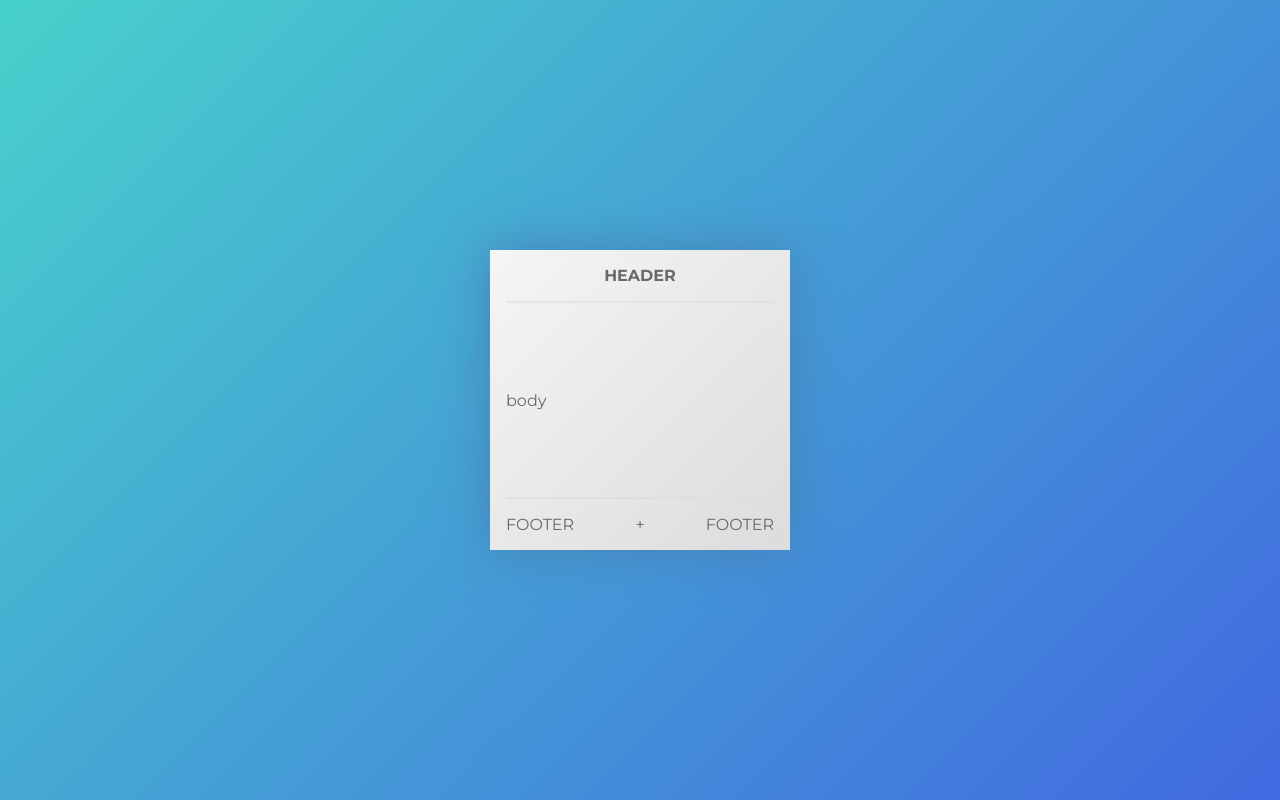
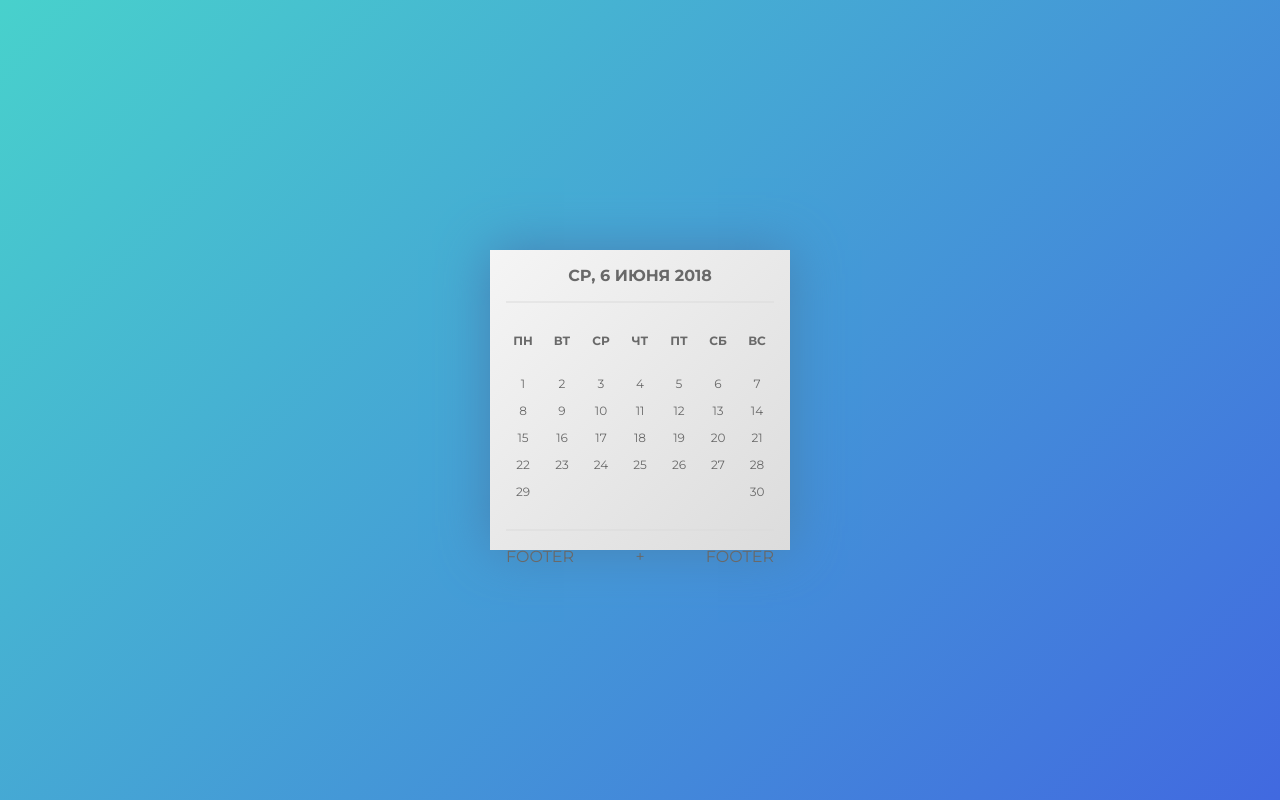
Before and after one commit to tsunecko/calendar, a plain HTML site: page index.html in a window 1280 px wide. Drawn offline with Linux system fonts and the light colour scheme.

Commit message:
generate months days

```diff
--- a/index.html
+++ b/index.html
@@ -6,7 +6,7 @@
     <meta http-equiv="X-UA-Compatible" content="ie=edge">
     <link rel="stylesheet" href="style.css">
     <link href="https://fonts.googleapis.com/css?family=Montserrat:400,700" rel="stylesheet">
-    <!-- <script src="script.js"></script> -->
+    <script src="script.js"></script>
     <!-- <title>calendar</title> -->
 </head>
 <body>
@@ -14,12 +14,12 @@
     <div class="calendar">
 
         <div class="calendar__header">
-            <div class="calendar__header_text">header</div>
+            <div class="calendar__header_text" id="header-text"></div>
             <div class="calendar__header_line"></div>
         </div>
 
-        <div class="calendar__body">
-            body
+        <div class="calendar__body" id="calendar-body">
+            <div class="calendar__body_weekday week" id="week-days"></div>
         </div>
 
         <div class="calendar__footer">
--- a/script.js
+++ b/script.js
@@ -1,11 +1,85 @@
 document.addEventListener("DOMContentLoaded", function(event) {
     "use strict";
+
+    /******************* create header date **********************/
 
     let headerDate = () => {
         let thisDate = new Date();
 
+        let arrayWeek = ['вс', 'пн', 'вт', 'ср', 'чт', 'пт', 'сб'];
+        let thisWeekDay = arrayWeek.find((day, index) => {
+            return index === thisDate.getDay();
+        })
 
-        //TODO получить дату типа ВТОРНИК, 5 ИЮНЯ 2018
+        let thisDay = thisDate.getDate();
+
+        let arrayMonth = ['января', 'февраля', 'марта', 'апреля', 'мая', 'июня', 'июля', 'августа', 'сентября', 'октября', 'ноября', 'декабря'];
+        let thisMonthName = arrayMonth.find((month, index) => {
+            return index === thisDate.getMonth();
+        })
+
+        let thisYear = thisDate.getFullYear();
+
+        return `${thisWeekDay}, ${thisDay} ${thisMonthName} ${thisYear}`;
     }
 
+    document.getElementById('header-text').innerHTML=headerDate();
+
+
+    /******************* create weekdays **********************/
+
+    (function weekDays() {
+        let arrayWeek = ['пн', 'вт', 'ср', 'чт', 'пт', 'сб', 'вс'];
+        let weekDays = document.getElementById("week-days");
+
+        for (let i = 0; i < arrayWeek.length; i++) {
+            let div = document.createElement('span');
+            div.className = "calendar__body_weekday_cell";
+            div.innerHTML = arrayWeek[i];
+            weekDays.appendChild(div);
+        }
+    })();
+
+
+    /******************* create month days **********************/
+
+    (function monthDays() {
+        let thisDate = new Date();
+        let arrayMonthDays = [31, [28, 29], 31, 30, 31, 30, 31, 31, 30, 31, 30, 31];
+        let thisMonth = thisDate.getMonth();
+        let thisYear = thisDate.getFullYear();
+        let countDays = [];
+
+        /*********** generate array of days ***********/
+        if (thisMonth === 1) {
+            if (thisYear % 4 === 0) {
+                for (let i = 1; i <= arrayMonthDays[1][1]; i++) {
+                    countDays.push(i);
+                }
+            } else {
+                for (let i = 1; i <= arrayMonthDays[1][0]; i++) {
+                    countDays.push(i);
+                }
+            }
+        } else {
+            for (let i = 1; i <= arrayMonthDays[thisMonth]; i++) {
+                countDays.push(i);
+            }
+        }
+
+        /*********** insert days in calendar body ***********/
+
+        let weekDays = document.getElementById("calendar-body");
+        let div = document.createElement('div');
+        div.className = "calendar__body_weekday";
+        weekDays.appendChild(div);
+
+        for (let i = 0; i < countDays.length; i++) {
+            let span = document.createElement('span');
+            span.className = "calendar__body_weekday_cell";
+            span.innerHTML = countDays[i];
+            div.appendChild(span);
+        }
+    })();
+
   });
--- a/style.css
+++ b/style.css
@@ -6,13 +6,6 @@
     --mint: #48D1CC;
     --blue: #4169E0;
     --shadow: #4682B4;
-
-    /* --line-mixin: {
-        height: 0;
-        border-top: 2px solid var(--light-grey);
-        opacity: 0.5;
-        margin: 1em 0;
-    } */
 }
 
 * {
@@ -55,12 +48,38 @@ html, body {
 }
 
 .calendar__header_line {
-    /* @apply --line-mixin; */
     height: 0;
     border-top: 2px solid var(--light-grey);
     opacity: 0.5;
     margin: 1em 0;
 }
+
+
+
+
+.calendar__body {
+    flex-direction: column;
+}
+.calendar__body_weekday {
+    margin: 0.5em 0;
+    flex-direction: row;
+    justify-content: space-between;
+    flex-wrap: wrap;
+    width: 100%;
+}
+
+.calendar__body_weekday_cell {
+    width: 34px;
+    margin: 0.5em 0;
+    justify-content: center;
+    font-size: 0.75em;
+    text-transform: uppercase;
+}
+
+.week {
+    font-weight: 700;
+}
+
 
 
 .calendar__footer {
```
